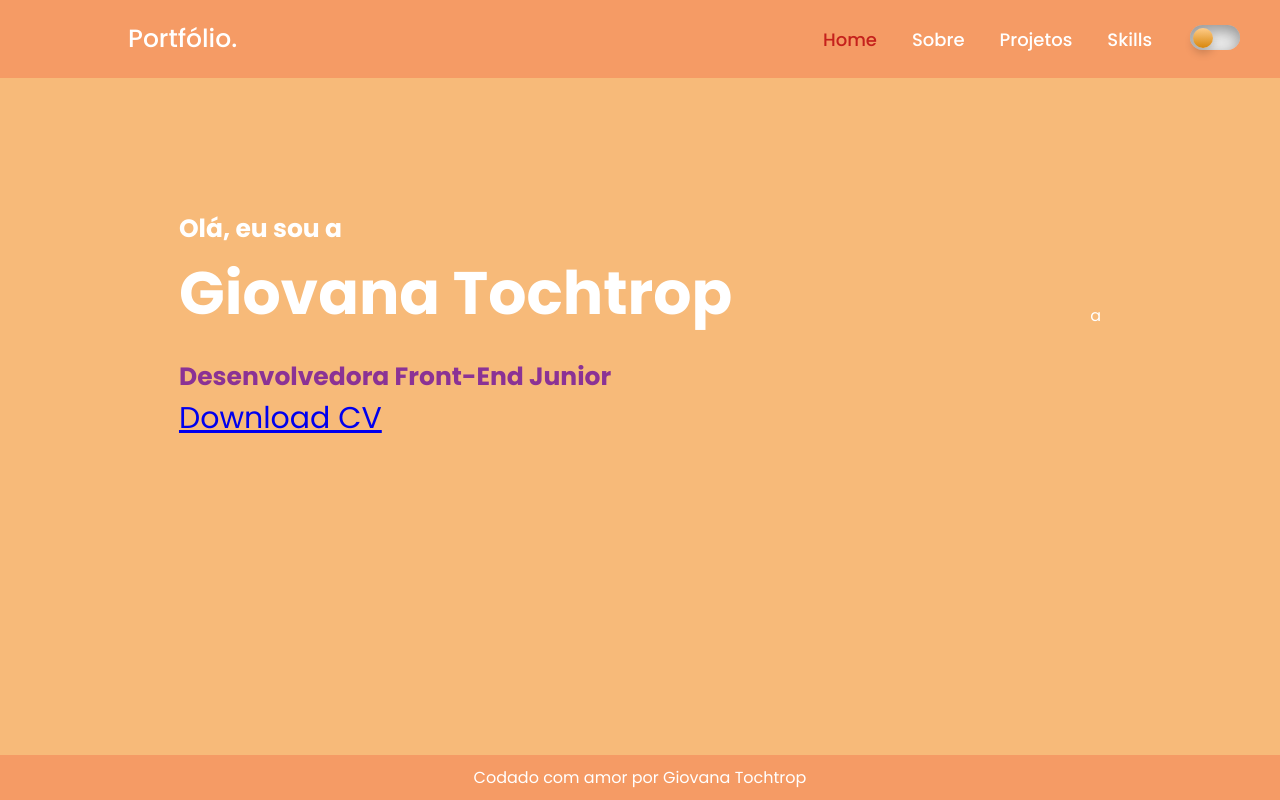
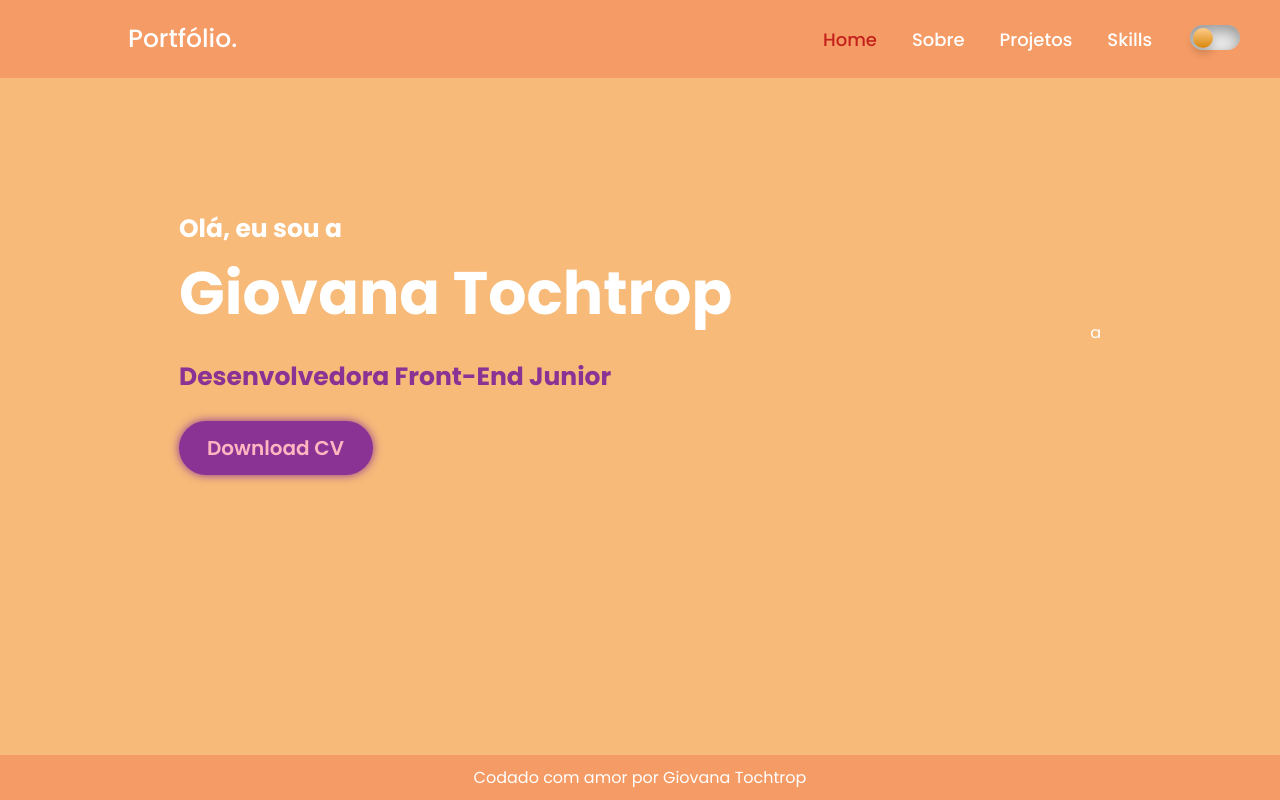
Before and after one commit to giovanatoch/portf-lio-, a React (Create React App) app: page / in a window 1280 px wide. Built offline with nearby package versions, Linux system fonts and the light colour scheme.

Commit message:
Add btn do curriculo

```diff
--- a/src/components/Home/Home.css
+++ b/src/components/Home/Home.css
@@ -35,3 +35,17 @@
   border-radius: 50%;
   box-shadow: rgba(0, 0, 0, 0.15) 0px 15px 25px, rgba(0, 0, 0, 0.05) 0px 5px 10px;
 }
+
+.home-content .btn {
+  width: 35%;
+  display: inline-block;
+  padding: 12px 28px;
+  background: #8b3295;
+  color: #ffb6c1;
+  border-radius: 40px;
+  box-shadow: 0 0 10px #8b3295;
+  text-decoration: none;
+  font-size: 20px;
+  font-weight: 600;
+  margin-top: 25px;
+}
```
